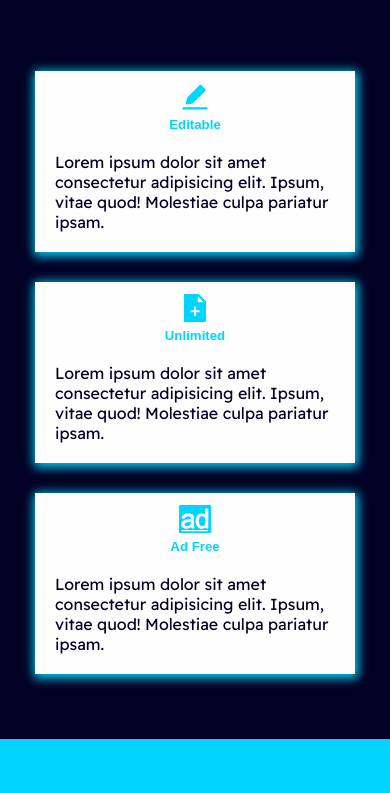
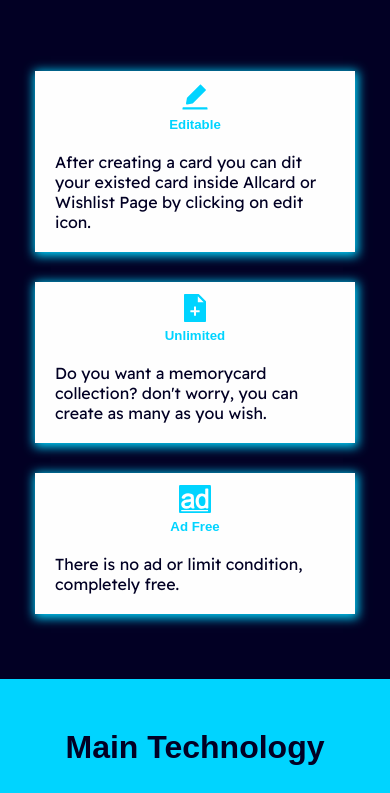
Before and after one commit to FarNys/MC_FRONTEND, a React (Create React App) app: page / in a window 390 px wide. Shown: the part 807-1600 px from the top of the page. Built offline with nearby package versions, Linux system fonts and the light colour scheme; no server answers; a web font is replaced by a local one.

Commit message:
CHANGE HOME CARD DATA

```diff
--- a/src/pages/Home.js
+++ b/src/pages/Home.js
@@ -45,8 +45,8 @@ const Home = () => {
             <AiFillEdit className="icon_home" style={{ fontSize: 32 }} />
             <h5>Editable</h5>
             <p>
-              Lorem ipsum dolor sit amet consectetur adipisicing elit. Ipsum,
-              vitae quod! Molestiae culpa pariatur ipsam.
+              After creating a card you can dit your existed card inside Allcard
+              or Wishlist Page by clicking on edit icon.
             </p>
           </div>
           <div className="spec_items">
@@ -54,18 +54,15 @@ const Home = () => {
             <AiFillFileAdd className="icon_home" style={{ fontSize: 32 }} />
             <h5>Unlimited</h5>
             <p>
-              Lorem ipsum dolor sit amet consectetur adipisicing elit. Ipsum,
-              vitae quod! Molestiae culpa pariatur ipsam.
+              Do you want a memorycard collection? don't worry, you can create
+              as many as you wish.
             </p>
           </div>
           <div className="spec_items">
             {" "}
             <FaAdversal className="icon_home" style={{ fontSize: 32 }} />
             <h5>Ad Free</h5>
-            <p>
-              Lorem ipsum dolor sit amet consectetur adipisicing elit. Ipsum,
-              vitae quod! Molestiae culpa pariatur ipsam.
-            </p>
+            <p>There is no ad or limit condition, completely free.</p>
           </div>
         </div>
       </div>
--- a/src/styles/Footer.css
+++ b/src/styles/Footer.css
@@ -42,7 +42,7 @@ body {
           align-items: flex-start;
   width: 100%;
   border-top: 1px solid #1d2671;
-  background-color: #fefefe;
+  background-color: #020024;
 }
 
 .footer_column {
@@ -51,7 +51,7 @@ body {
 
 .footer_column h4 {
   margin-bottom: 10px;
-  color: #020024;
+  color: #fefefe;
 }
 
 .footer_column li {
@@ -62,7 +62,7 @@ body {
 
 .footer_column li a {
   text-decoration: none;
-  color: #090979;
+  color: #d3d3d3;
   font-weight: 600;
   position: relative;
 }
--- a/src/styles/Footer.scss
+++ b/src/styles/Footer.scss
@@ -5,13 +5,13 @@
   align-items: flex-start;
   width: 100%;
   border-top: 1px solid #1d2671;
-  background-color: $color_4;
+  background-color: $color_1;
 }
 .footer_column {
   margin: 20px;
   h4 {
     margin-bottom: 10px;
-    color: $color_1;
+    color: $color_4;
   }
   li {
     list-style: none;
@@ -19,7 +19,7 @@
     padding: 5px;
     a {
       text-decoration: none;
-      color: $color_2;
+      color: $color_5;
       font-weight: 600;
       position: relative;
       &::before {
--- a/src/styles/SingleCard.css
+++ b/src/styles/SingleCard.css
@@ -391,7 +391,7 @@ body {
 
 @media (max-width: 600px) {
   .singlecard_container {
-    margin: 10px auto;
+    margin: 15px;
   }
   .allcard_container_stats {
     margin: auto !important;
@@ -427,4 +427,10 @@ body {
     display: none;
   }
 }
+
+@media (max-width: 420px) {
+  .singlecard_container {
+    width: 80%;
+  }
+}
 /*# sourceMappingURL=SingleCard.css.map */
```
Also changed, not shown: src/styles/SingleCard.scss (+6 -1 lines), 2 other files (tests, documents, lock files or other folders).
